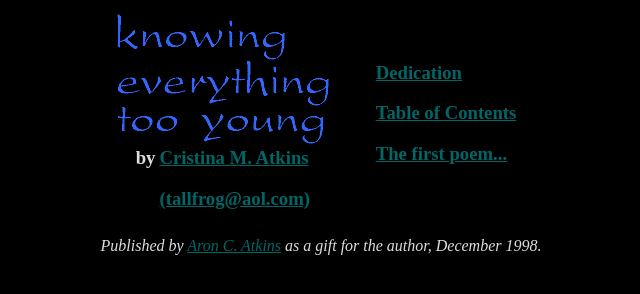
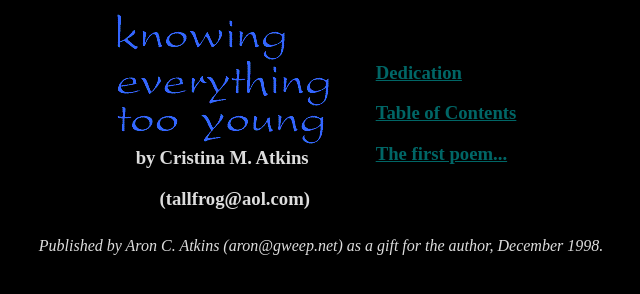
Before and after one commit to aronatkins/too-young, a plain HTML site: page index.html in a window 1280 px wide. Shown: the whole page, without its empty margins (319-959 px from the left). Drawn offline with Linux system fonts and the light colour scheme.

Commit message:
elim out-dated links

```diff
--- a/index.html
+++ b/index.html
@@ -22,8 +22,8 @@
 <h3>&nbsp;</h3>
 </td>
 <td>
-<h3><a href="http://members.aol.com/~tallfrog/">Cristina M. Atkins</a></h3>
-<h3><a href="mailto:tallfrog@aol.com">(tallfrog@aol.com)</a></h3>
+<h3>Cristina M. Atkins</h3>
+<h3>(tallfrog@aol.com)</h3>
 </td>
 </tr>
 </table>
@@ -38,7 +38,7 @@
 </tr>
 </table>
 <address>
-Published by <a href="mailto:atkins@gweep.net">Aron C. Atkins</a> as
+Published by Aron C. Atkins (aron@gweep.net) as
 a gift for the author, December 1998.
 </address>
 </center>
```
